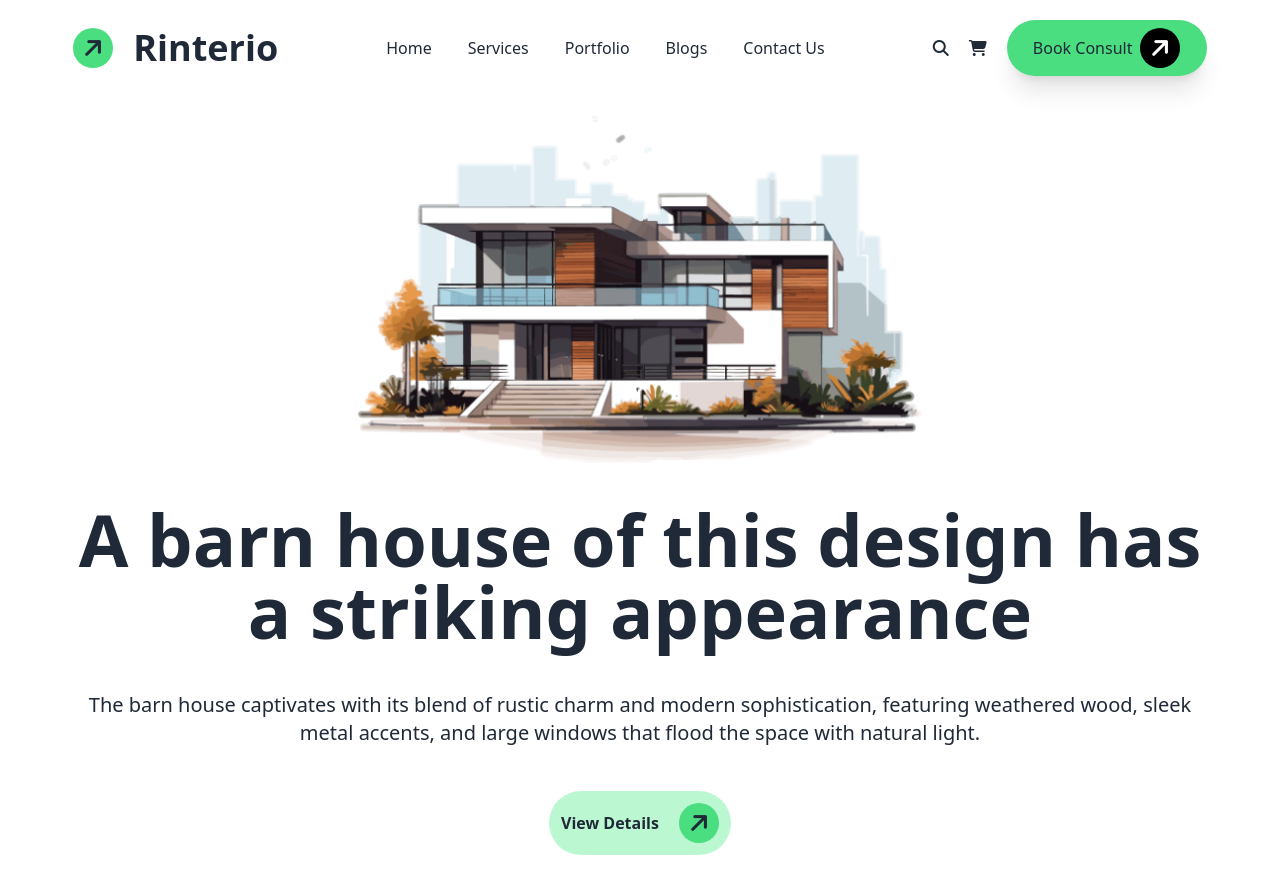
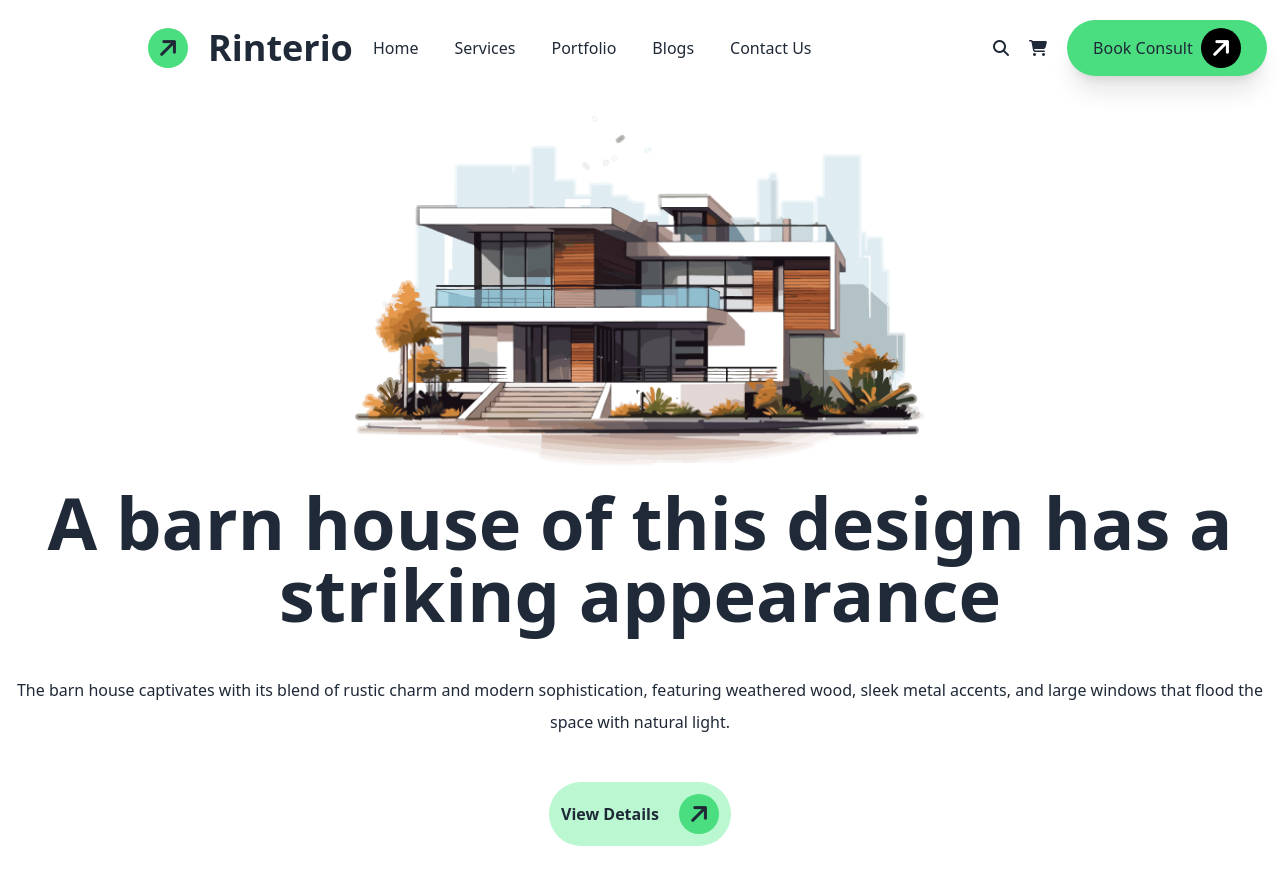
Before and after one commit to romel91/Rinterio-tailwind, a plain HTML site: page index.html in a window 1280 px wide. After the commit the page ends 846 px from the top, so only its background shows below. Drawn offline with nearby package versions, Linux system fonts and the light colour scheme.

Commit message:
banner center fixed

```diff
--- a/index.html
+++ b/index.html
@@ -23,7 +23,7 @@
     <main class="max-w-screen-xl mx-auto">
         <!-- Navbar section -->
         <section>
-            <nav class="w-full p-5 md:w-11/12 mx-auto">
+            <nav class="w-full max-w-screen-lg mx-auto p-5">
                 <div class="flex items-center justify-between gap-5">
                     <!-- Logo and Icon Section -->
                     <div class="flex gap-2 items-center justify-center md:gap-5">
@@ -36,8 +36,8 @@
                     </div>
 
                     <!-- Navigation Links (hidden on small screens) -->
-                    <div class="hidden md:flex gap-5 items-center">
-                        <ul class="flex gap-6 md:gap-9 items-center">
+                    <div class="hidden md:flex md:gap-5 md:items-center md:justify-center">
+                        <ul class="flex gap-6 md:gap-9 items-center md:w-[600px]">
                             <li><a href="">Home</a></li>
                             <li><a href="">Services</a></li>
                             <li><a href="">Portfolio</a></li>
@@ -47,7 +47,7 @@
                     </div>
 
                     <!-- Search and Cart (hidden on small screens) -->
-                    <div class="hidden md:flex gap-5 items-center">
+                    <div class="hidden md:flex md:gap-5 items-center">
                         <i class="fa-solid fa-magnifying-glass"></i>
                         <i class="fa-solid fa-cart-shopping"></i>
                         <div class="flex items-center justify-center bg-green-400 rounded-full shadow-xl p-2 w-[150px] md:w-[200px] gap-2">
@@ -67,16 +67,20 @@
                 </div>
 
                 <!-- Banner section -->
-                <div class="w-full mx-auto my-10 md:w-3/4 lg:w-1/2">
+
+            </nav>
+            <div class="flex flex-col gap-5 md:flex md:flex-col md:items-center md:justify-center md:gap-5 mx-auto md:mx-auto">
+                <div class="mt-5 md:mt-5">
                     <img class="w-full" src="./assets/banner.png" alt="Banner Image">
                 </div>
 
                 <!-- Content Section -->
+                <div>
                     <div class="flex flex-col justify-center items-center gap-5">
                         <h1 class="text-3xl md:text-5xl lg:text-7xl font-bold text-center">
                             A barn house of this design has a striking appearance
                         </h1>
-                    <p class="py-4 md:py-6 leading-loose text-center text-base md:text-lg lg:text-xl">
+                        <p class="py-4 md:py-6 leading-loose text-center">
                             The barn house captivates with its blend of rustic charm and modern sophistication, featuring weathered wood, sleek metal accents, and large windows that flood the space with natural light.
                         </p>
 
@@ -87,7 +91,9 @@
                             </div>
                         </div>
                     </div>
-            </nav>
+                </div>
+            </div>
+
         </section>
     </main>
 
```
Lines whose indentation alone changed are shown as unchanged.
